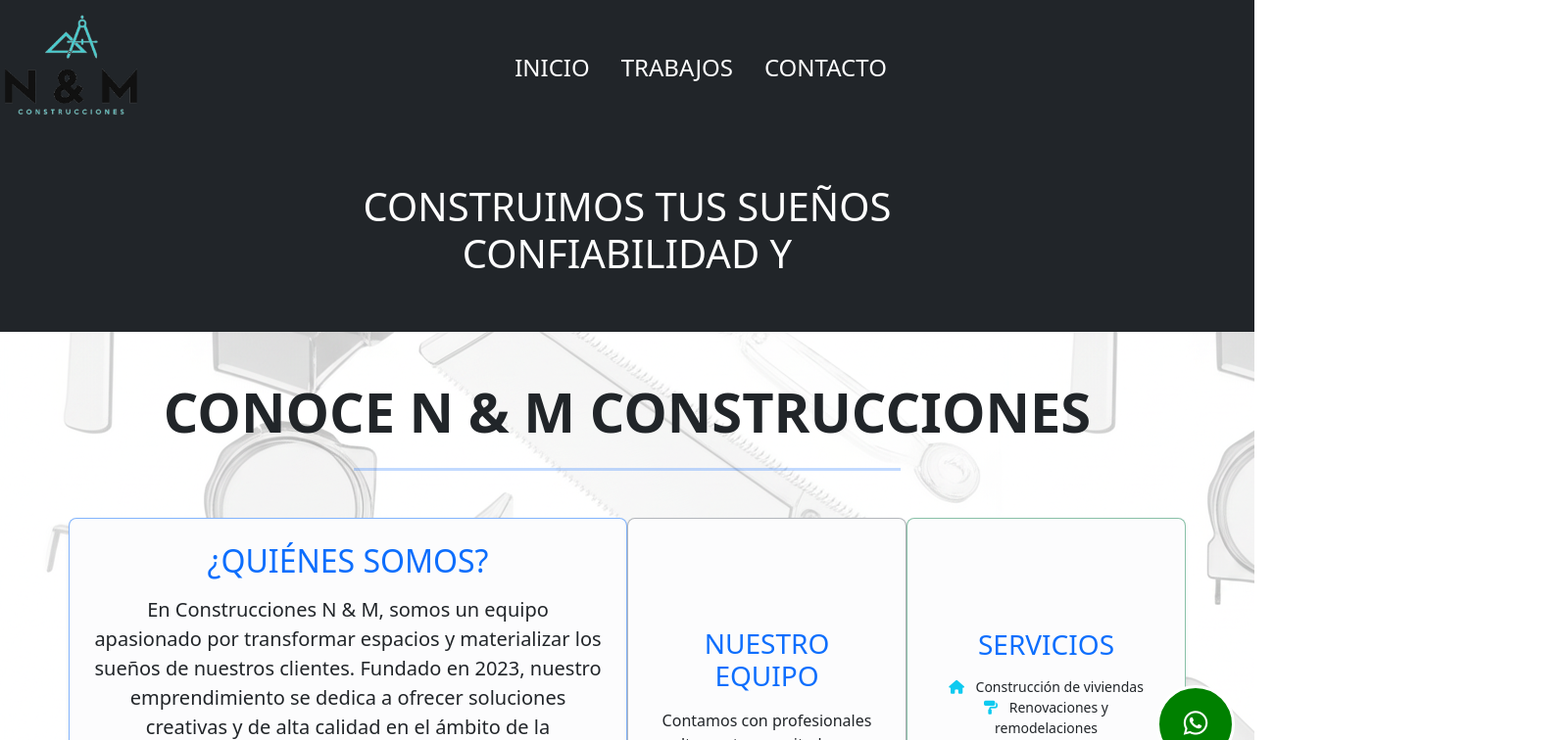
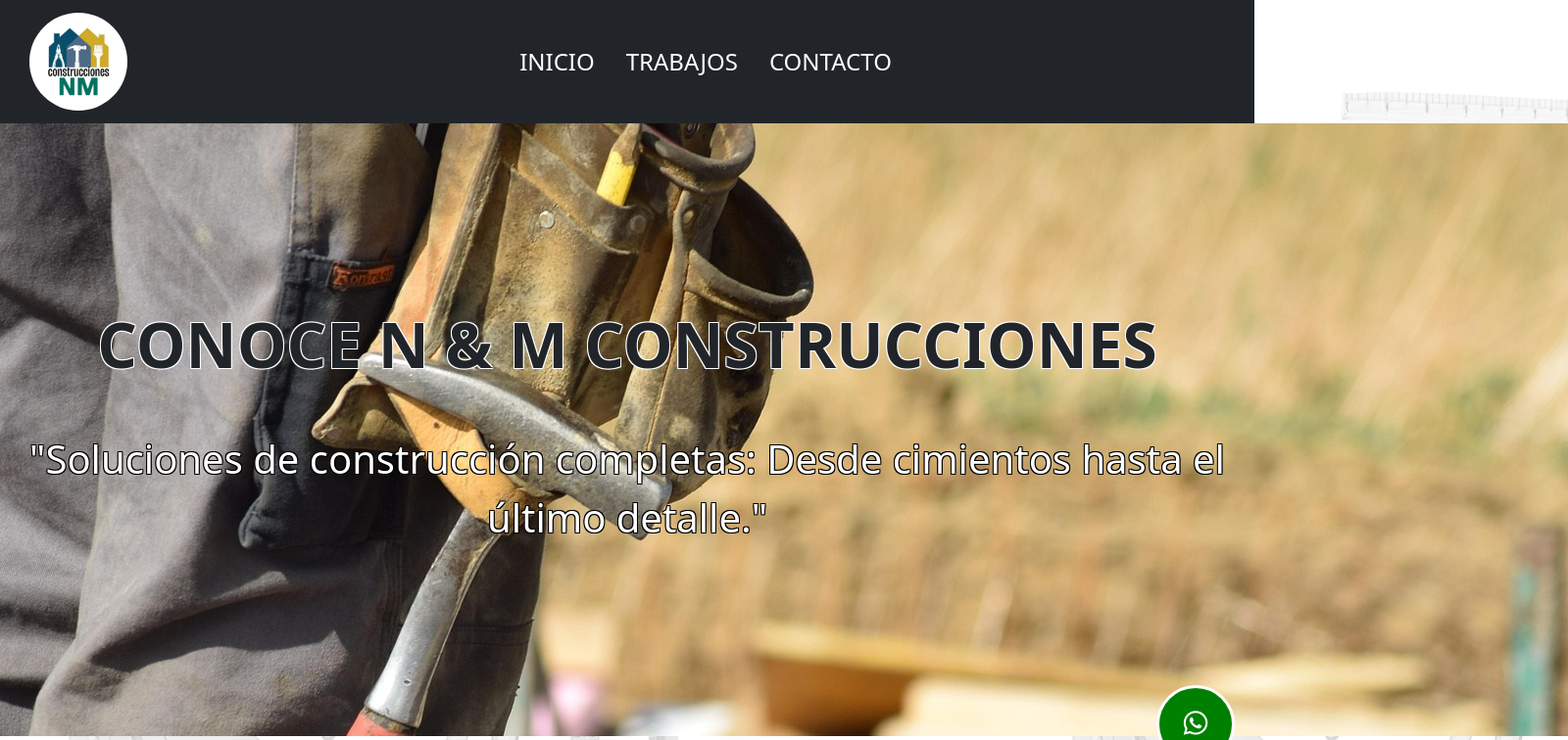
Before and after one commit to estebannahuel/nmConstrucciones, a React (Vite) app: page / in a window 1280 px wide. Shown: the top 756 px of the page at 98% size, 1600 px wide, since content can reach past the window. Built offline with nearby package versions, Linux system fonts and the light colour scheme.

Commit message:
modicamos navbar y portada

```diff
--- a/public/css/inicio.css
+++ b/public/css/inicio.css
@@ -9,9 +9,10 @@
 
 }
 
-.banner{
+/* .banner{
     height: 200px !important;
-}
+} */
+
 
 @media (max-width: 768px) {
     .banner .mensaje-texto-interno {
--- a/src/App.css
+++ b/src/App.css
@@ -28,3 +28,68 @@ body{
 body.modal-open { /* Bootstrap añade esta clase al body cuando un modal/offcanvas está abierto */
     padding-right: var(--bs-gutter-x); /* O 17px si no usas variables de Bootstrap */
 }
+
+.logo{
+    border-radius:50% ;
+}
+.banner{
+    position: relative;
+}
+.textoSloganTitulo{
+    position: absolute;
+     color: white; /* Color del texto dentro del contorno */
+    text-shadow:
+        -1px -1px 0 #ffffff, /* Sombra arriba-izquierda */
+         1px -1px 0 #ffffff, /* Sombra arriba-derecha */
+        -1px  1px 0 #ffffff, /* Sombra abajo-izquierda */
+         1px  1px 0 #ffffff; /* Sombra abajo-derecha */
+    /* El último valor (0) en cada línea es el desenfoque. Para un contorno nítido, ponlo en 0. */
+    /* El color (#000) es el color del contorno. */
+
+    font-size: 4em; /* Ejemplo de tamaño */
+    font-weight: bold; /* Para que se note más */
+      top:  30%;
+}
+.textoSloganTexto{
+    position: absolute;
+    top:  50% ;
+    font-size: 40px;
+      text-shadow:
+        -1px -1px 0 #000000, /* Sombra arriba-izquierda */
+         1px -1px 0 #000000, /* Sombra arriba-derecha */
+        -1px  1px 0 #000000, /* Sombra abajo-izquierda */
+         1px  1px 0 #000000; /* Sombra abajo-derecha */
+}
+@media (max-width: 768px) {
+    .textoSloganTitulo {
+        font-size: 6vw; /* Haz el título un poco más grande en móviles para que se lea mejor */
+        /* font-size: clamp(1.8rem, 6vw, 3rem); */
+        top: 25%; /* Ajusta si es necesario para móviles */
+    }
+
+    .textoSloganTexto {
+        font-size: 4vw; /* Haz el texto un poco más grande en móviles */
+        /* font-size: clamp(0.9rem, 4vw, 1.8rem); */
+        top: 50%; /* Ajusta la posición en móviles */
+    }
+
+    /* Si tienes una imagen de banner que cambia para móvil, podrías ajustarla aquí */
+    /* .banner {
+        background-image: url('tu-imagen-banner-movil.jpg');
+    } */
+}
+
+@media (max-width: 480px) {
+    /* Ajustes para pantallas muy pequeñas */
+    .textoSloganTitulo {
+        font-size: 11vw;
+        /* font-size: clamp(1.5rem, 7vw, 2.5rem); */
+        top: 20%; /* Sube un poco más el título */
+    }
+
+    .textoSloganTexto {
+        font-size: 8vw;
+        /* font-size: clamp(0.8rem, 5vw, 1.5rem); */
+        top: 45%; /* Sube un poco más el texto */
+    }
+}
--- a/src/components/NavBar.jsx
+++ b/src/components/NavBar.jsx
@@ -1,17 +1,46 @@
+import React, { useState, useRef } from "react"; // Importa useState y useRef
 import { NavLink } from "react-router-dom";
+// Asegúrate de que los archivos CSS y JS de Bootstrap estén importados en tu App.js o index.js
+// import 'bootstrap/dist/css/bootstrap.min.css';
+// import 'bootstrap/dist/js/bootstrap.bundle.min';
+
 
 export const NavBar = () => {
+    // Estado para controlar si el menú colapsable está abierto o cerrado
+    // Lo inicializamos como 'true' porque por defecto está colapsado en móvil
+    const [isNavCollapsed, setIsNavCollapsed] = useState(true);
+
+    // Ref para el botón de hamburguesa (navbar-toggler)
+    const navTogglerRef = useRef(null);
+
+    // Función para manejar el clic en el botón de hamburguesa
+    const handleTogglerClick = () => {
+        setIsNavCollapsed(!isNavCollapsed); // Alterna el estado del menú
+    };
+
+    // Función para manejar el clic en un NavLink
+    const handleNavLinkClick = () => {
+        // Si el menú no está colapsado (es decir, está abierto), lo cerramos
+        if (!isNavCollapsed) {
+            // Simulamos un clic en el botón de hamburguesa para que Bootstrap lo cierre
+            if (navTogglerRef.current) {
+                navTogglerRef.current.click();
+            }
+            setIsNavCollapsed(true); // También actualizamos nuestro estado interno
+        }
+    };
+
     return (
         <>
-            <nav id="menu" className="navbar navbar-expand-lg navbar-dark bg-dark"> {/* Cambiado a navbar-dark y bg-dark */}
+            <nav id="menu" className="navbar navbar-expand-lg navbar-dark bg-dark">
                 {/* 1. LOGO: Ahora con un NavLink al inicio y clase navbar-brand */}
-                <NavLink to="/" className="navbar-brand me-auto me-lg-0"> {/* me-auto en móvil, me-lg-0 en desktop para mover el toggler */}
+                <NavLink to="/" className="navbar-brand me-auto me-lg-0 ">
                     <img
-                        src="/images/logo.png"
+                        src="/images/logo1.jpg"
                         alt="Logo de la empresa"
-                        width="150"
+                        width="100"
                         height="auto"
-                        className="d-inline-block align-top"
+                        className="d-inline-block align-top logo"
                     />
                 </NavLink>
 
@@ -22,27 +51,45 @@ export const NavBar = () => {
                     data-bs-toggle="collapse"
                     data-bs-target="#navbarNav"
                     aria-controls="navbarNav"
-                    aria-expanded="false"
+                    // Controlamos aria-expanded con nuestro estado de React
+                    aria-expanded={!isNavCollapsed ? 'true' : 'false'}
                     aria-label="Toggle navigation"
+                    onClick={handleTogglerClick} // Asignamos nuestra función para el clic
+                    ref={navTogglerRef} // Asignamos el ref a este botón
                 >
                     <span className="navbar-toggler-icon"></span>
                 </button>
 
                 {/* MENÚ COLAPSABLE: Centrado o a la derecha */}
-                <div className="collapse navbar-collapse justify-content-center" id="navbarNav"> {/* justify-content-center para centrar los elementos de navegación */}
-                    <ul id="nav-ul" className="navbar-nav"> {/* Quité ms-auto aquí para permitir el centrado del ul */}
+                <div
+                    className={`${isNavCollapsed ? 'collapse' : ''} navbar-collapse justify-content-center`}
+                    id="navbarNav"
+                >
+                    <ul id="nav-ul" className="navbar-nav">
                         <li className="nav-item">
-                            <NavLink to='/' className="nav-link text-white text-uppercase mx-2"> {/* Texto blanco, mayúsculas, margen horizontal */}
+                            <NavLink
+                                to='/'
+                                className="nav-link text-white text-uppercase mx-2"
+                                onClick={handleNavLinkClick} // <-- ¡Añadir esta línea!
+                            >
                                 Inicio
                             </NavLink>
                         </li>
                         <li className="nav-item">
-                            <NavLink to='/trabajos' className="nav-link text-white text-uppercase mx-2"> {/* Texto blanco, mayúsculas, margen horizontal */}
+                            <NavLink
+                                to='/trabajos'
+                                className="nav-link text-white text-uppercase mx-2"
+                                onClick={handleNavLinkClick} // <-- ¡Añadir esta línea!
+                            >
                                 Trabajos
                             </NavLink>
                         </li>
                         <li className="nav-item">
-                            <NavLink to='/contactos' className="nav-link text-white text-uppercase mx-2"> {/* Texto blanco, mayúsculas, margen horizontal */}
+                            <NavLink
+                                to='/contactos'
+                                className="nav-link text-white text-uppercase mx-2"
+                                onClick={handleNavLinkClick} // <-- ¡Añadir esta línea!
+                            >
                                 Contacto
                             </NavLink>
                         </li>
@@ -51,4 +98,4 @@ export const NavBar = () => {
             </nav>
         </>
     );
-}
+};
--- a/src/routes/Inicio.jsx
+++ b/src/routes/Inicio.jsx
@@ -12,25 +12,18 @@ export const Inicio = () => {
     <>
       <main>
         {/* Banner principal - ahora más robusto con bg-dark y d-flex para centrado vertical */}
-        <div className="banner text-center py-5 bg-dark text-white d-flex align-items-center justify-content-center">
-          {/* Contenedor del mensaje para control de ancho y padding en móvil */}
-          <div className="container"> {/* Usamos un container de Bootstrap para el ancho general */}
-            <div className="row justify-content-center"> {/* Fila para centrar la columna del mensaje */}
-              <div className="col-12 col-md-10 col-lg-8"> {/* La columna que controla el ancho del mensaje */}
-                <h2 className="display-5 display-md-4 display-lg-3 fw-bold text-center text-uppercase">
-                  <MensajeEscribiendo />
-                </h2>
-              </div>
-            </div>
-          </div>
+        <div className="banner text-center  text-white d-flex align-items-center justify-content-center">
+   <img  src="/images/portada.jpg"
+                        alt="Logo de la empresa"  /><h2 className="text-center display-4 fw-bold mb-4 text-dark text-uppercase textoSloganTitulo">
+            Conoce N & M Construcciones
+          </h2>
+          <p className="textoSloganTexto">"Soluciones de construcción completas: Desde cimientos hasta el último detalle."</p>
         </div>
 
         {/* Sección "Nosotros" - Contenedor principal con margen y espaciado de grilla */}
         <section className="nosotros container my-5">
           {/* Título principal de la sección "Nosotros" */}
-          <h2 className="text-center display-4 fw-bold mb-4 text-dark text-uppercase">
-            Conoce N & M Construcciones
-          </h2>
+
           {/* Un pequeño divisor visual */}
           <hr className="mb-5 border-primary border-3 w-50 mx-auto" />
 
```
Also changed, not shown: public/images/logo1.jpg (added), public/images/portada.jpg (added).
